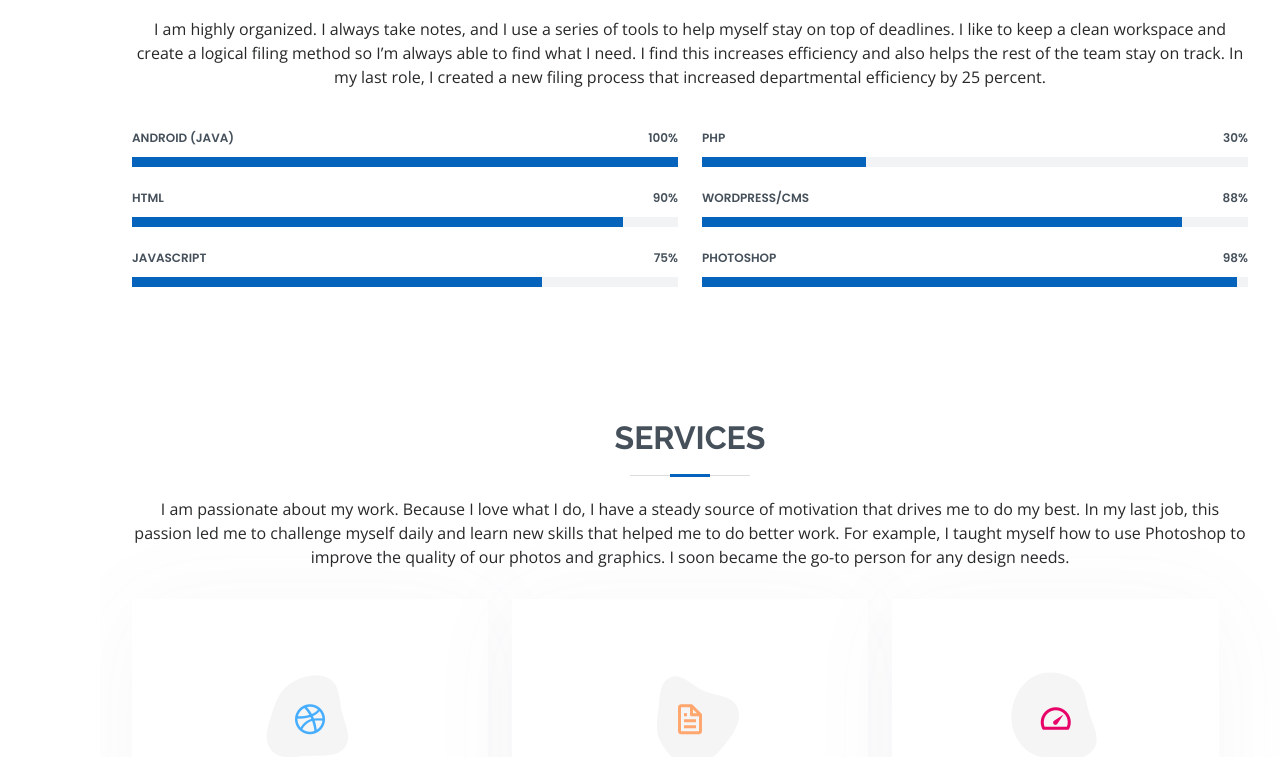
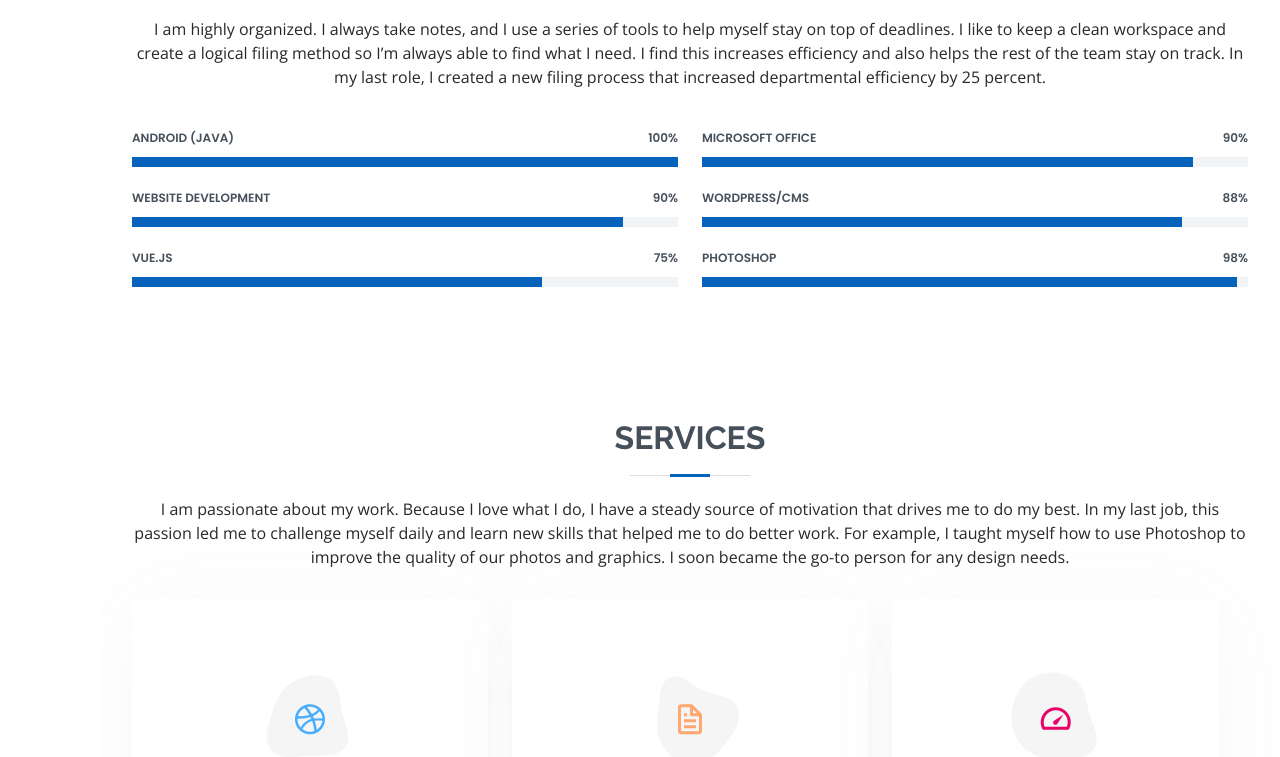
Before and after one commit to sambhusbabu/website, a plain HTML site: page index.html in a window 1280 px wide. Shown: the part 1382-2139 px from the top of the page. Drawn offline with nearby package versions, Linux system fonts and the light colour scheme.

Commit message:
-- Bug Fixed

```diff
--- a/index.html
+++ b/index.html
@@ -138,14 +138,14 @@
             </div>
 
             <div class="progress">
-              <span class="skill">HTML <i class="val">90%</i></span>
+              <span class="skill">Website Development <i class="val">90%</i></span>
               <div class="progress-bar-wrap">
                 <div class="progress-bar" role="progressbar" aria-valuenow="90" aria-valuemin="0" aria-valuemax="100"></div>
               </div>
             </div>
 
             <div class="progress">
-              <span class="skill">JavaScript <i class="val">75%</i></span>
+              <span class="skill">Vue.Js <i class="val">75%</i></span>
               <div class="progress-bar-wrap">
                 <div class="progress-bar" role="progressbar" aria-valuenow="75" aria-valuemin="0" aria-valuemax="100"></div>
               </div>
@@ -156,9 +156,9 @@
           <div class="col-lg-6">
 
             <div class="progress">
-              <span class="skill">PHP <i class="val">30%</i></span>
+              <span class="skill">Microsoft Office <i class="val">90%</i></span>
               <div class="progress-bar-wrap">
-                <div class="progress-bar" role="progressbar" aria-valuenow="30" aria-valuemin="0" aria-valuemax="100"></div>
+                <div class="progress-bar" role="progressbar" aria-valuenow="90" aria-valuemin="0" aria-valuemax="100"></div>
               </div>
             </div>
 
```
